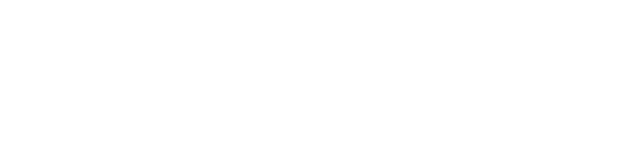
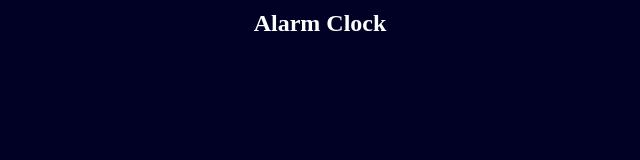
Before and after one commit to AMiR-ANiS/alarm-clock, a plain HTML site: page index.html in a window 1280 px wide. Shown: the whole page, without its empty margins (320-960 px from the left). Drawn offline with Linux system fonts and the light colour scheme.

Commit message:
add header

```diff
--- a/assets/css/alarm.css
+++ b/assets/css/alarm.css
@@ -0,0 +1,19 @@
+body {
+  margin: 0;
+  padding: 0;
+  height: 100vh;
+  background-color: rgb(1, 0, 37);
+  color: white;
+  scrollbar-width: none;
+}
+
+body::-webkit-scrollbar {
+  display: none;
+}
+
+#header > h2 {
+  margin: 0;
+  padding-top: 10px;
+  padding-bottom: 10px;
+  text-align: center;
+}
--- a/index.html
+++ b/index.html
@@ -9,6 +9,12 @@
     <title>Alarm Clock</title>
   </head>
   <body>
+    <div id="app">
+      <header id="header">
+        <h2>Alarm Clock</h2>
+      </header>
+      <div id="clock-container"></div>
+    </div>
     <script src="./assets/js/alarm.js"></script>
   </body>
 </html>
```
